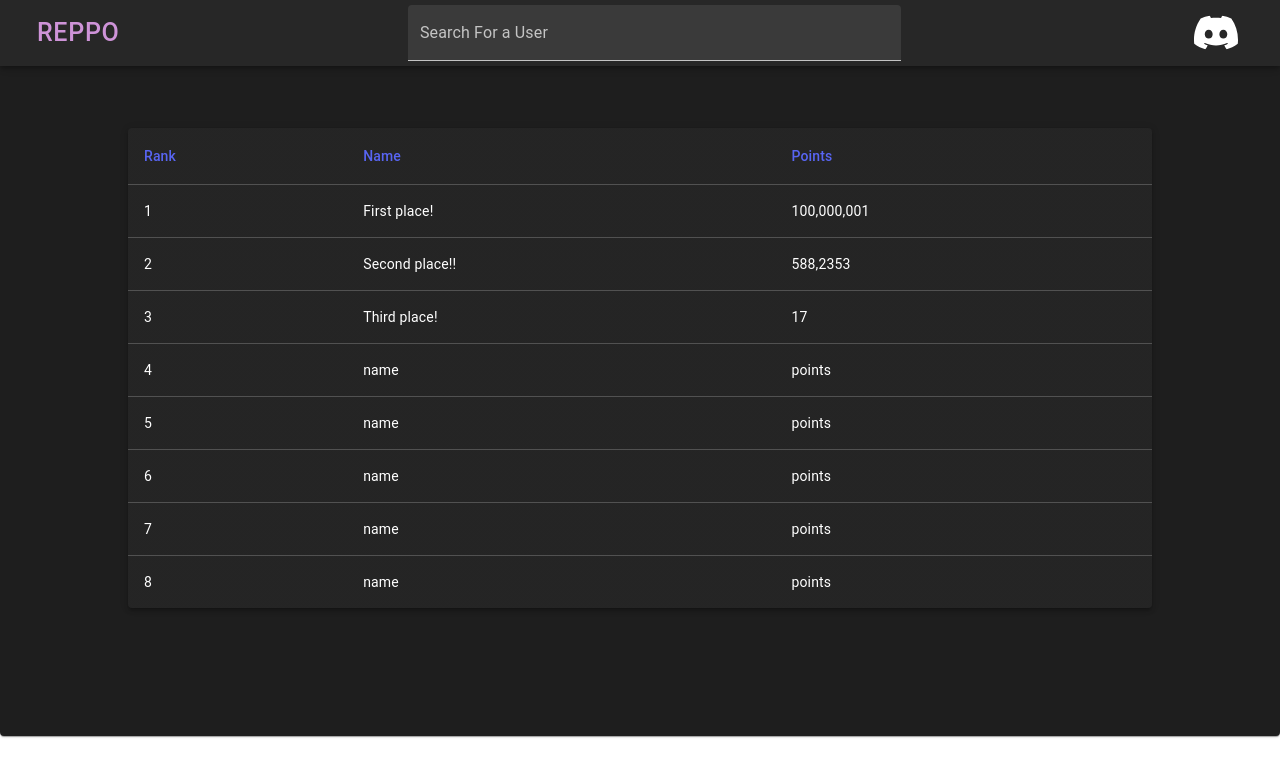
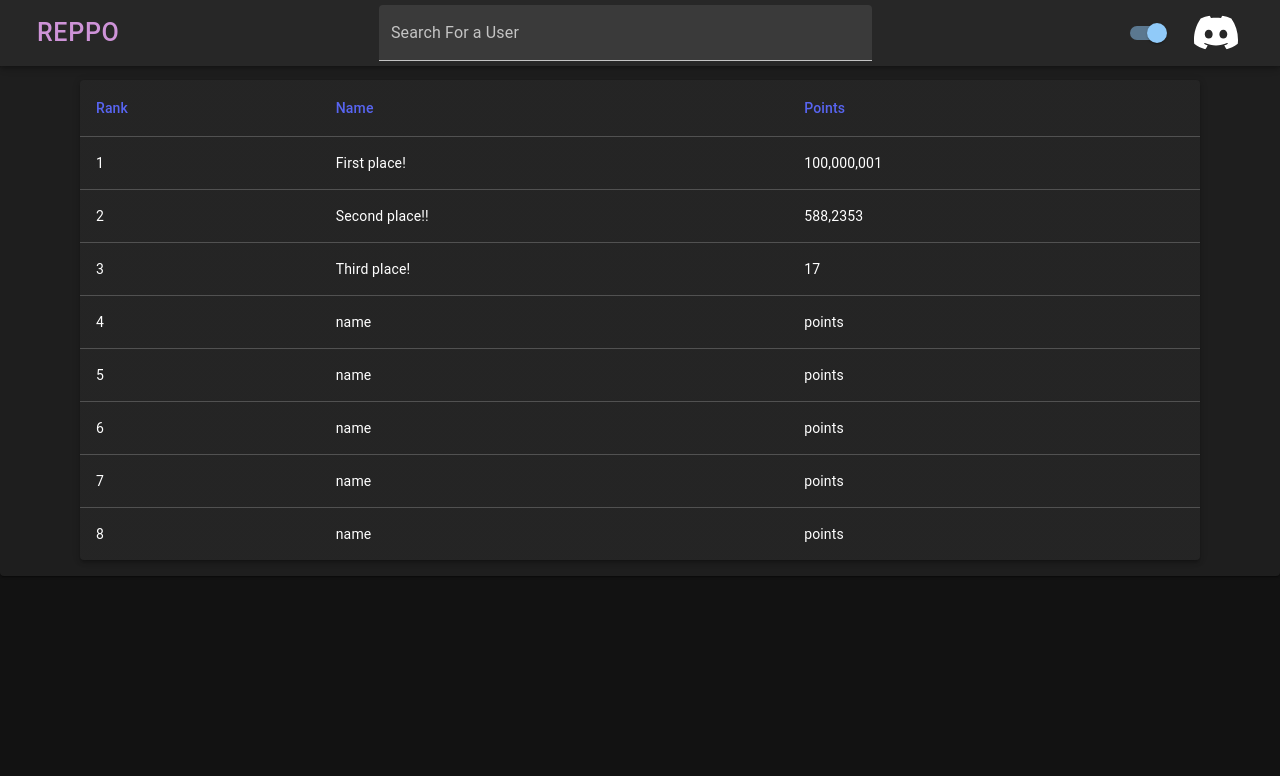
Before and after one commit to GentikSolm/archive-ui, a React (Create React App) app: page / in a window 1280 px wide. Shown: the top 776 px of the page. Built offline with nearby package versions, Linux system fonts and the light colour scheme.

Commit message:
Add theme switch

```diff
--- a/src/App.js
+++ b/src/App.js
@@ -2,24 +2,47 @@ import * as React from "react";
 import './App.css';
 import { createTheme, ThemeProvider} from '@mui/material/styles';
 import Paper from '@mui/material/Paper';
-
+import Box from "@mui/material/Box";
 import Leaderboard from './assets/components/Leaderboard';
 import Header from './assets/components/Header';
 
 
 export default class App extends React.Component {
+    constructor(props){
+        super(props)
+        this.state={
+            isDark: true
+        }
+    }
+    handleSwitchChange = () =>{
+        this.setState({isDark: !this.state.isDark})
+    }
     render() {
-        const darkTheme = createTheme({ palette: { mode: 'dark' } });
-        const lightTheme = createTheme({ palette: { mode: 'light' } });
+        const theme = createTheme({ palette: { mode: (this.state.isDark ? "dark": "light") } });
         return (
-            <ThemeProvider theme={darkTheme}>
-                <Header />
+            <ThemeProvider theme={theme}>
+                <Box
+                sx={{
+                    backgroundColor: "background.default",
+                    width: '100vw',
+                    height: '100vh',
+                    position: 'absolute'
+                }}>
+                <Header
+                handleSwitchChange={this.handleSwitchChange}
+                checkBox={this.state.isDark}
+                 />
                 <Paper elevation={1} sx={{
-                    height: '100%',
-                    padding: '10%',
-                    }}>
+                    marginTop: 8,
+                    paddingLeft: 10,
+                    paddingRight: 10,
+                    paddingBottom: 2,
+                    paddingTop: 2
+
+                }}>
                     <Leaderboard />
                 </Paper>
+                </Box>
             </ThemeProvider>
         );
     }
--- a/src/assets/components/Header.js
+++ b/src/assets/components/Header.js
@@ -1,11 +1,11 @@
 import * as React from "react";
-import Paper from '@mui/material/Paper';
 import Button from '@mui/material/Button';
 import IconButton from '@mui/material/IconButton';
 import { ReactComponent as DiscordIcon} from '../icons/Discord-Logo-White.svg';
 import TextField from '@mui/material/TextField';
 import AppBar from '@mui/material/AppBar';
 import Toolbar from '@mui/material/Toolbar';
+import Switch from '@mui/material/Switch';
 
 export default class Header extends React.Component {
     render() {
@@ -28,6 +28,11 @@ export default class Header extends React.Component {
                             width: '40%',
                             float: 'center'
                         }}/>
+                        <div style={{display: "flex", alignItems: "center"}}>
+                        <Switch
+                            checked={this.props.checkBox}
+                            onChange={this.props.handleSwitchChange}
+                            />
                         <IconButton aria-label="discord" sx={{
                             height: "40px",
                             width: "60px",
@@ -36,6 +41,7 @@ export default class Header extends React.Component {
                             }}>
                       <DiscordIcon color='secondary' />
                     </IconButton >
+                    </div>
                 </Toolbar>
             </AppBar>
         );
--- a/src/assets/components/Leaderboard.js
+++ b/src/assets/components/Leaderboard.js
@@ -23,12 +23,8 @@ export default class Leaderboard extends React.Component {
     render() {
         return (
             <React.Fragment>
-                <TableContainer component={Paper} align='center' elevation={3} sx={{
-                    width: '100%',
-                    }}>
-                    <Table aria-label="simple table" align='center'sx={{
-                        width: '100%',
-                        }}>
+                <TableContainer component={Paper} align='center' elevation={3}>
+                    <Table align='center'>
                         <TableHead>
                             <TableRow>
                                 <TableCell align="left" sx={{
@@ -60,7 +56,7 @@ export default class Leaderboard extends React.Component {
                             </TableRow>
                             {rows.map((row, index) => (
                             <TableRow
-                                key={row.name}
+                                key={index}
                                 sx={{ "&:last-child td, &:last-child th": { border: 0 } }}>
                                 <TableCell component="th" scope="row">
                                 {index + 4}
```
Lines whose indentation alone changed are shown as unchanged.
